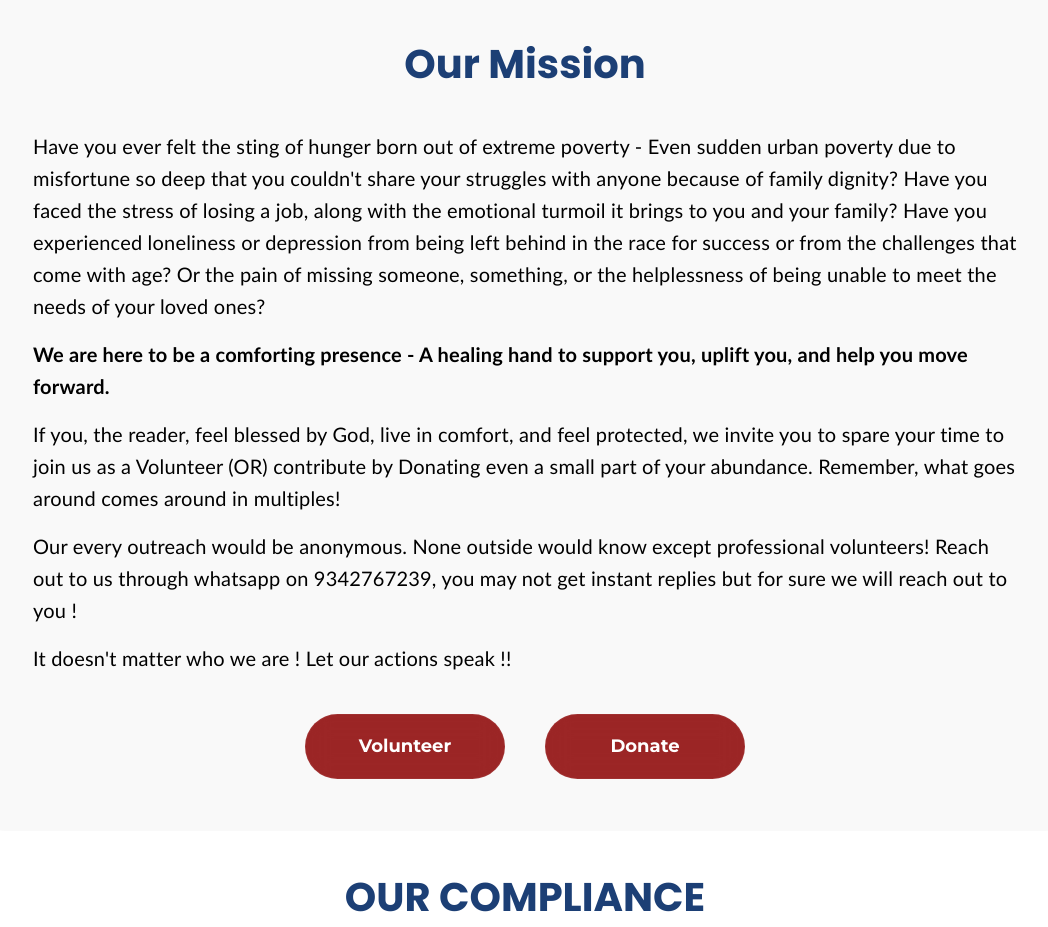
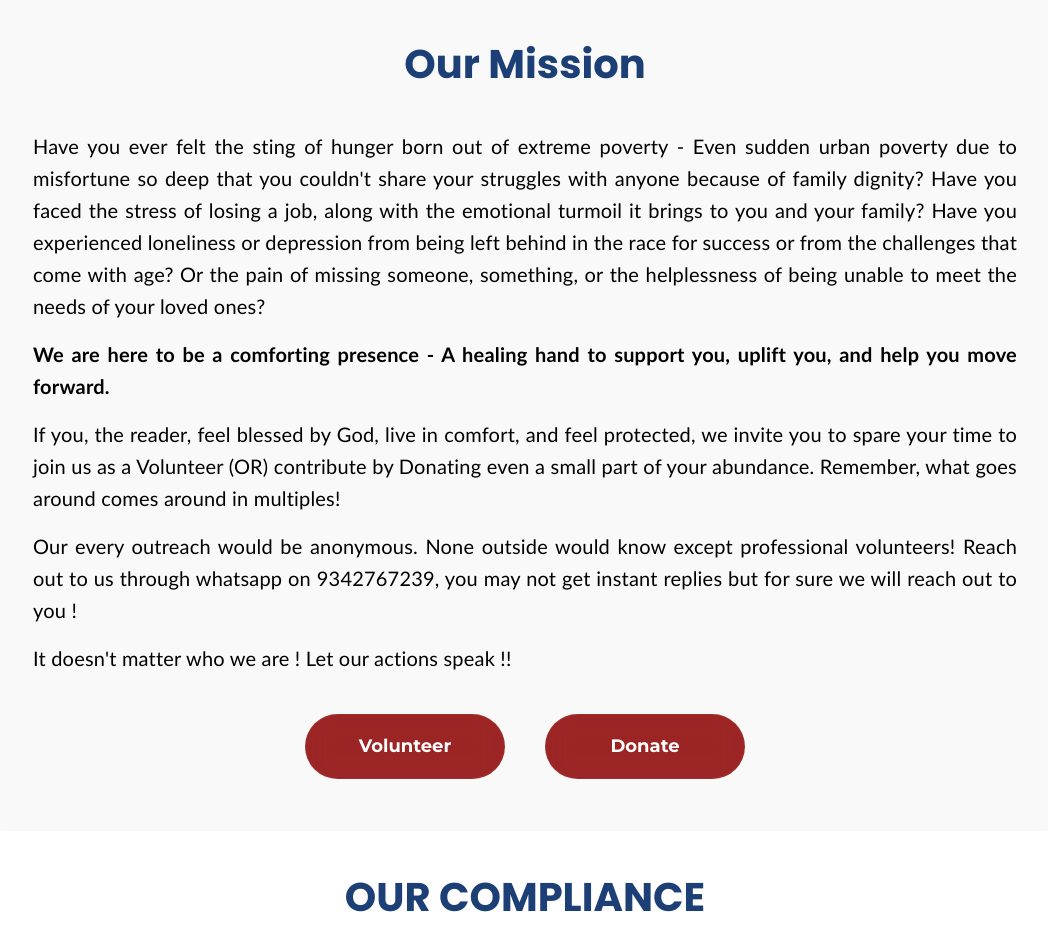
Before and after one commit to jsam2005/diya_charity, a React (Vite) app in the folder frontend/: page / in a window 1280 px wide. Shown: the part 960-1887 px from the top of the page, without its empty margins (115-1163 px from the left). Built offline with nearby package versions, Linux system fonts and the light colour scheme; no server answers.

Commit message:
Update Mission component: apply text justification to all content

```diff
--- a/frontend/src/components/Mission.tsx
+++ b/frontend/src/components/Mission.tsx
@@ -4,7 +4,6 @@ import { useInView } from 'react-intersection-observer';
 import { useNavigate } from 'react-router-dom';
 import { getAssetPath, scrollToElement } from '@/utils';
 import { useLanguage } from '@/contexts/LanguageContext';
-import { useDeviceFeatures } from '@/hooks/useResponsive';
 
 const Mission: React.FC = () => {
   const [ref, inView] = useInView({
@@ -14,7 +13,6 @@ const Mission: React.FC = () => {
 
   const navigate = useNavigate();
   const { t } = useLanguage();
-  const { isMobile } = useDeviceFeatures();
 
   const ngoLogo = getAssetPath('assets/logos/ngo-npo-logo.png');
   const darpanLogo = getAssetPath('assets/logos/darpan-logo.png');
@@ -73,7 +71,7 @@ const Mission: React.FC = () => {
               initial={{ opacity: 0, y: 20 }}
               animate={inView ? { opacity: 1, y: 0 } : { opacity: 0, y: 20 }}
               transition={{ duration: 0.6, delay: 0.2 }}
-              className="max-w-[1950px] mx-auto p-5 text-left md:text-justify"
+              className="max-w-[1950px] mx-auto p-5 text-justify"
             >
               {/* Shared style for all mission paragraphs */}
               {(() => {
@@ -83,7 +81,7 @@ const Mission: React.FC = () => {
                   lineHeight: 1.6,
                   color: '#000000',
                   fontWeight: 500,
-                  textAlign: isMobile ? 'justify' : 'left',
+                  textAlign: 'justify',
                 };
 
                 return (
@@ -91,16 +89,16 @@ const Mission: React.FC = () => {
                     <p style={{ ...missionTextStyle }}>
                       {t('missionQuestion1')}
                     </p>
-                    <p style={{ ...missionTextStyle, textAlign: 'left', fontWeight: 'bold' }}>
+                    <p style={{ ...missionTextStyle, fontWeight: 'bold' }}>
                       {t('missionComfort')}
                     </p>
-                    <p style={{ ...missionTextStyle, textAlign: 'left' }}>
+                    <p style={{ ...missionTextStyle }}>
                       {t('missionInvitation')}
                     </p>
                     <p style={{ ...missionTextStyle }}>
                       {t('missionAnonymous')}
                     </p>
-                    <p style={{ ...missionTextStyle, textAlign: 'left' }}>
+                    <p style={{ ...missionTextStyle }}>
                       {t('missionActions')}
                     </p>
                   </div>
```
